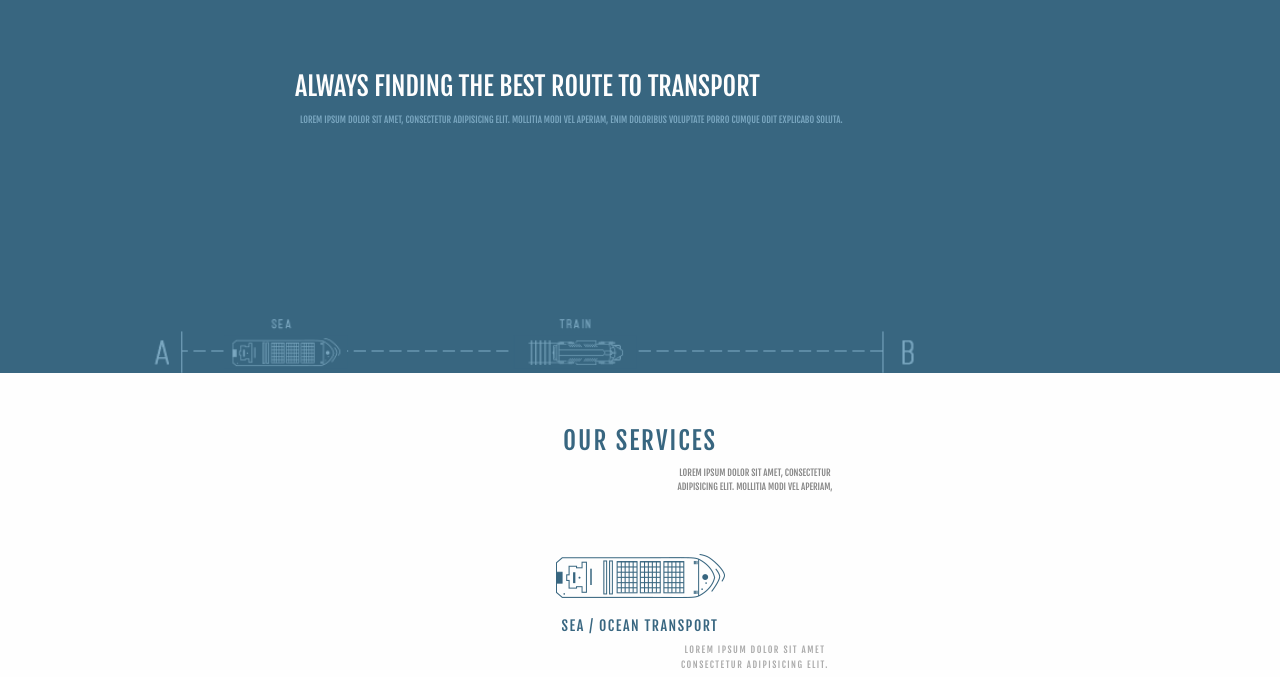
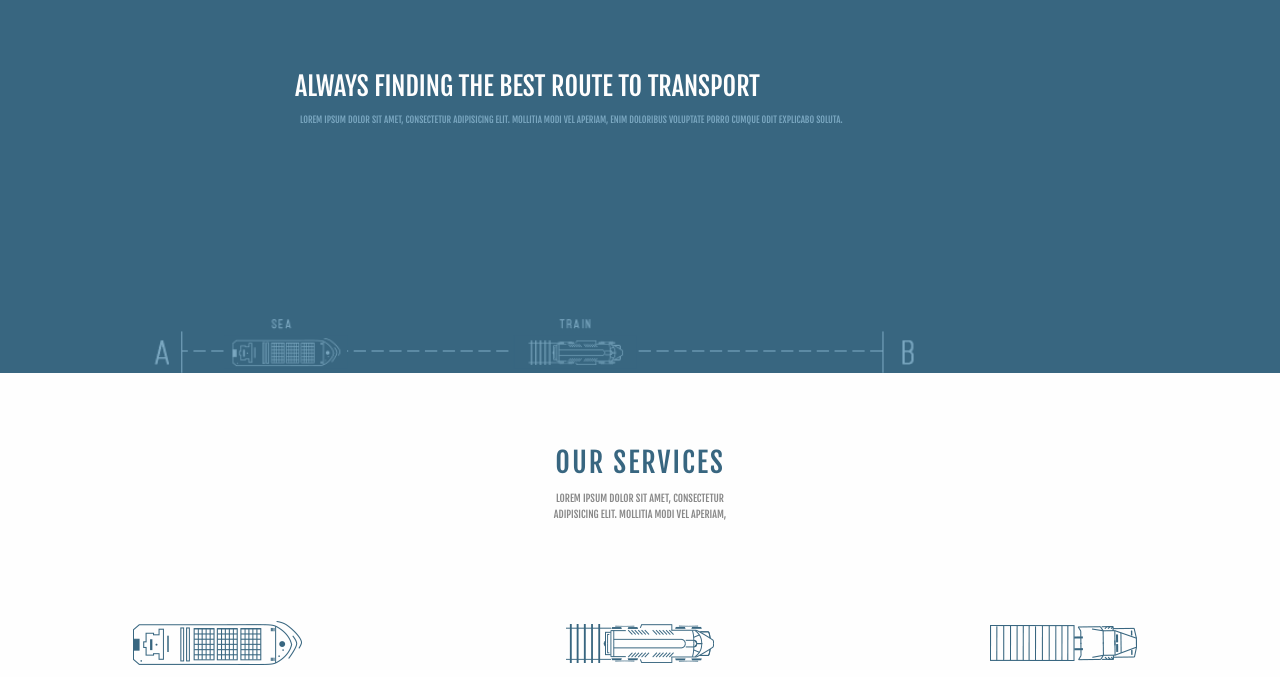
Before and after one commit to riodel27/Delta-Rail, a website: page index.html in a window 1280 px wide. Shown: the part 123-800 px from the top of the page. Drawn offline with nearby package versions, Linux system fonts and the light colour scheme.

Commit message:
tablet breakpoint section dev

```diff
--- a/app/scss/components/_section.scss
+++ b/app/scss/components/_section.scss
@@ -1,11 +1,17 @@
 .our-services{
   text-align: center;
   padding:rem-calc(50) rem-calc(5) rem-calc(0) rem-calc(5);
+  @include bp(tablet){
+  padding:rem-calc(70) rem-calc(5) rem-calc(20) rem-calc(5);
+  }
   h3{
     color: #386680;
     font-size: rem-calc(25);
     font-family: 'Fjalla One', sans-serif;
     letter-spacing: 2px;
+    @include bp(tablet){
+    font-size:rem-calc(28);
+    }
   }
   p{
     color: #888888;
@@ -13,11 +19,23 @@
     font-family: 'Fjalla One', sans-serif;
     padding-right: 0;
     font-weight:50;
+    @include bp(tablet){
+      padding: 0;
+      font-size: rem-calc(10);
+    }
   }
   .services{
     padding: rem-calc(40) 0 rem-calc(20) 0;
+    @include bp(tablet){
+    display: flex;
+    // max-width: 768px;
+    }
     .transports{
       margin-bottom: rem-calc(60);
+      @include bp(tablet){
+        flex: 1 1 0;
+        padding: rem-calc(40);
+      }
       img{
         margin-bottom: rem-calc(15);
       }
@@ -32,6 +50,9 @@
         font-size: rem-calc(9);
         letter-spacing: rem-calc(1.5);
         font-family: 'Fjalla One', sans-serif;
+        @include bp(tablet){
+        padding: 0;
+        }
       }
       a{
         background-color: $white;
```
Also changed, not shown: css/app.css.
